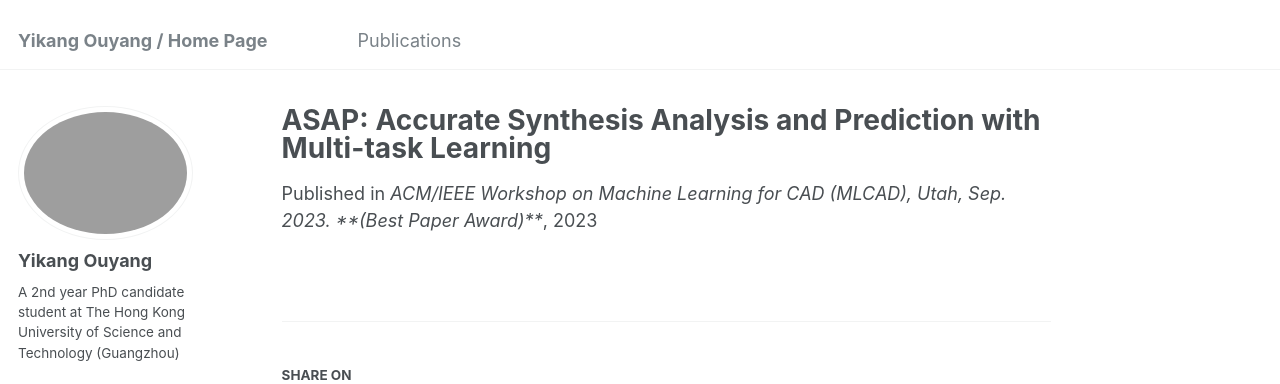
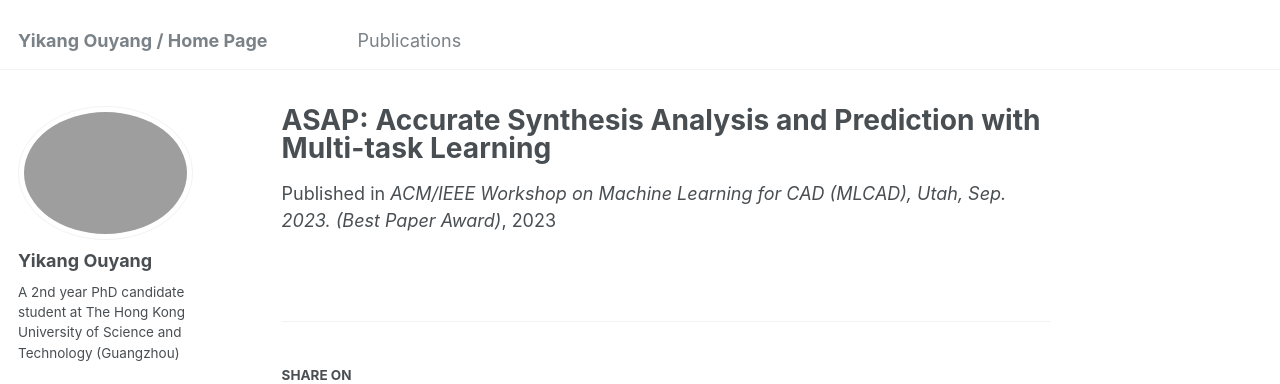
Before and after one commit to YiKangOY/YiKangOY.github.io, a Jekyll site: the page built from _publications/paper2.md, in a window 1280 px wide and 940 px high. Shown: the top 384 px of the window. Built offline with Jekyll 4.4.1, drawn with Linux system fonts in a browser that asks for light colours.

```diff
--- a/_publications/paper2.md
+++ b/_publications/paper2.md
@@ -3,6 +3,6 @@ title: "ASAP: Accurate Synthesis Analysis and Prediction with Multi-task Learnin
 collection: publications
 permalink: /publication/paper2
 date: 2023-09-21
-venue: ACM/IEEE Workshop on Machine Learning for CAD (MLCAD), Utah, Sep. 2023. **(Best Paper Award)**
+venue: 'ACM/IEEE Workshop on Machine Learning for CAD (MLCAD), Utah, Sep. 2023. (Best Paper Award)'
 paperurl: '[Paper Link](https://ieeexplore.ieee.org/document/10299840)'
 ---
```
